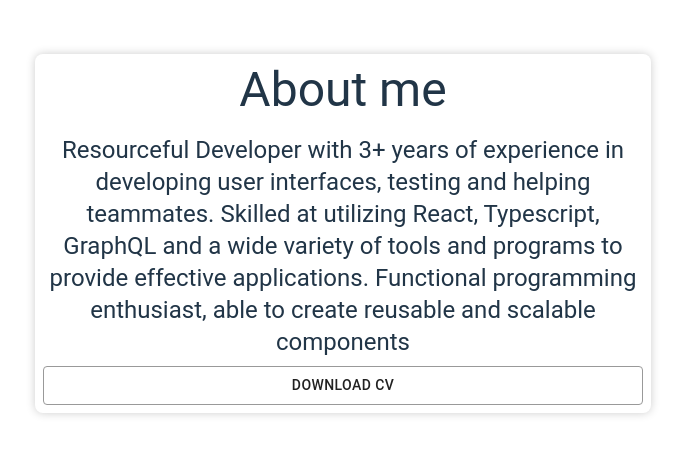
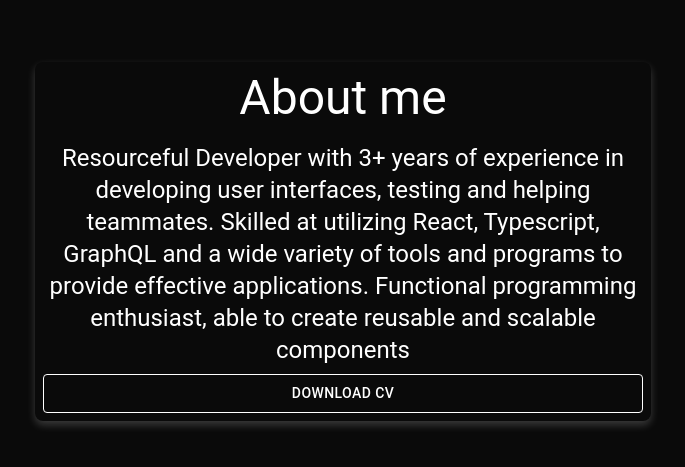
Before and after one commit to moraesvictor/my-cv, a React (Vite) app: page / in a window 1280 px wide. Shown: the part 453-920 px from the top of the page, without its empty margins (297-982 px from the left). Before the commit the page ends 898 px from the top, so only its background shows below. Built offline with nearby package versions, Linux system fonts and the light colour scheme.

Commit message:
change theme color

```diff
--- /dev/null
+++ b/src/GlobalStyles.tsx
@@ -0,0 +1,16 @@
+import { createGlobalStyle } from 'styled-components';
+
+export const GlobalStyle = createGlobalStyle`
+  body {
+    font-family: Roboto, sans-serif;
+    color: #ffff;
+    background-color: #0A0A0A;
+  }
+
+  a {
+    color: blue;
+    text-decoration: none;
+  }
+
+  /* Outros estilos globais aqui */
+`;
--- a/src/components/AboutMe/AboutMe.styles.ts
+++ b/src/components/AboutMe/AboutMe.styles.ts
@@ -2,7 +2,7 @@
 
 export const Wrapper = styled.div`
   border-radius: 8px;
-  box-shadow:0 0 10px rgba(0, 0, 0, 0.2);
+  box-shadow: 0px 4px 8px rgba(255, 255, 255, 0.2);
   padding: 8px;
   display: flex;
   flex-direction: column;
--- a/src/components/AboutMe/AboutMe.tsx
+++ b/src/components/AboutMe/AboutMe.tsx
@@ -19,7 +19,9 @@
         effective applications. Functional programming enthusiast, able to
         create reusable and scalable components
       </Typography>
-      <Button style={{ border: '1px solid #999999' }}>Download CV</Button>
+      <Button style={{ border: '1px solid #ffff', color: '#ffff' }}>
+        Download CV
+      </Button>
     </Wrapper>
   );
 };
--- a/src/index.css
+++ /dev/null
@@ -1,69 +0,0 @@
-:root {
-  font-family: Inter, system-ui, Avenir, Helvetica, Arial, sans-serif;
-  line-height: 1.5;
-  font-weight: 400;
-
-  color-scheme: light dark;
-  color: rgba(255, 255, 255, 0.87);
-  background-color: #242424;
-
-  font-synthesis: none;
-  text-rendering: optimizeLegibility;
-  -webkit-font-smoothing: antialiased;
-  -moz-osx-font-smoothing: grayscale;
-  -webkit-text-size-adjust: 100%;
-}
-
-a {
-  font-weight: 500;
-  color: #646cff;
-  text-decoration: inherit;
-}
-a:hover {
-  color: #535bf2;
-}
-
-body {
-  margin: 0;
-  display: flex;
-  place-items: center;
-  min-width: 320px;
-  min-height: 100vh;
-}
-
-h1 {
-  font-size: 3.2em;
-  line-height: 1.1;
-}
-
-button {
-  border-radius: 8px;
-  border: 1px solid transparent;
-  padding: 0.6em 1.2em;
-  font-size: 1em;
-  font-weight: 500;
-  font-family: inherit;
-  background-color: #1a1a1a;
-  cursor: pointer;
-  transition: border-color 0.25s;
-}
-button:hover {
-  border-color: #646cff;
-}
-button:focus,
-button:focus-visible {
-  outline: 4px auto -webkit-focus-ring-color;
-}
-
-@media (prefers-color-scheme: light) {
-  :root {
-    color: #213547;
-    background-color: #ffffff;
-  }
-  a:hover {
-    color: #747bff;
-  }
-  button {
-    background-color: #f9f9f9;
-  }
-}
--- a/src/main.tsx
+++ b/src/main.tsx
@@ -1,10 +1,11 @@
-import React from 'react'
-import ReactDOM from 'react-dom/client'
-import App from './App.tsx'
-import './index.css'
+import React from 'react';
+import ReactDOM from 'react-dom/client';
+import App from './App.tsx';
+import { GlobalStyle } from './GlobalStyles.tsx';
 
 ReactDOM.createRoot(document.getElementById('root') as HTMLElement).render(
   <React.StrictMode>
+    <GlobalStyle />
     <App />
   </React.StrictMode>,
-)
+);
--- a/src/views/Home.tsx
+++ b/src/views/Home.tsx
@@ -23,6 +23,7 @@
       </Box>
       <Divider style={{ margin: '30px 0' }} />
       <AboutMe />
+      <Divider style={{ margin: '30px 0' }} />
     </div>
   );
 };
```
